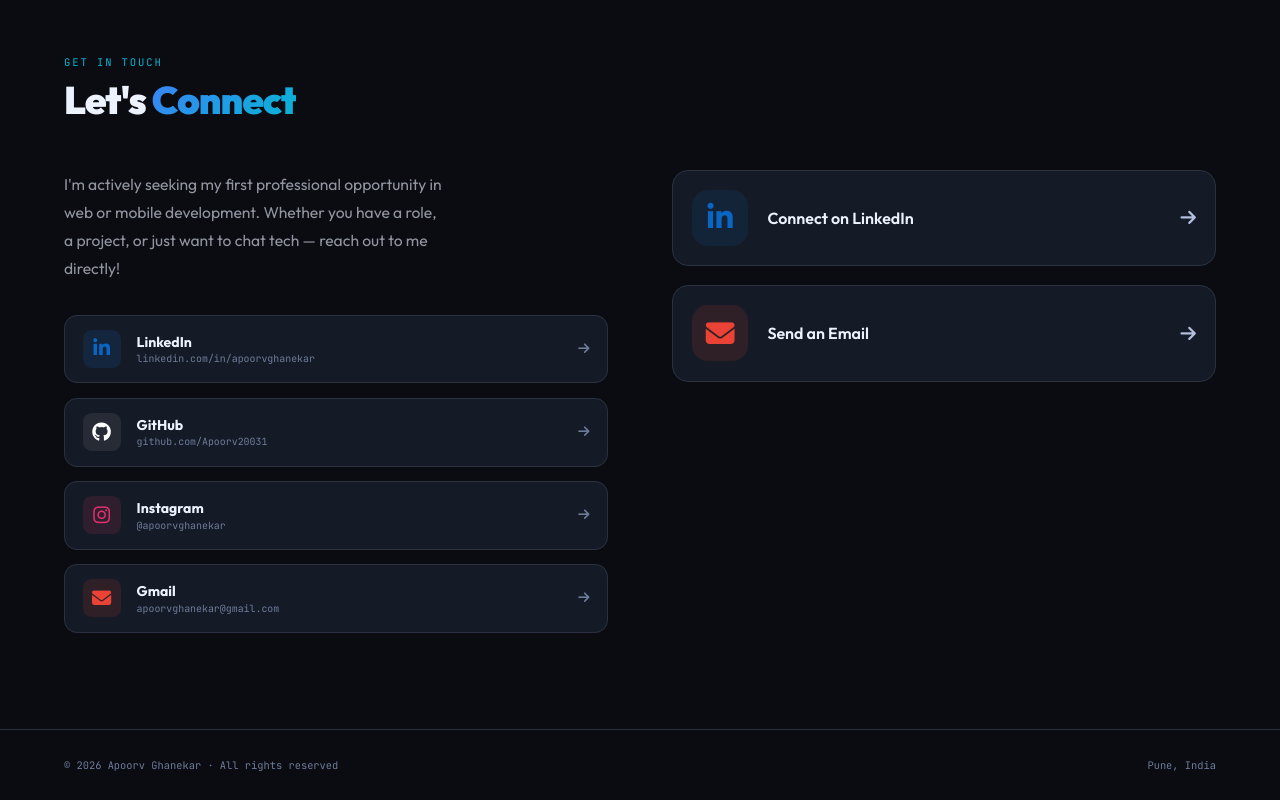
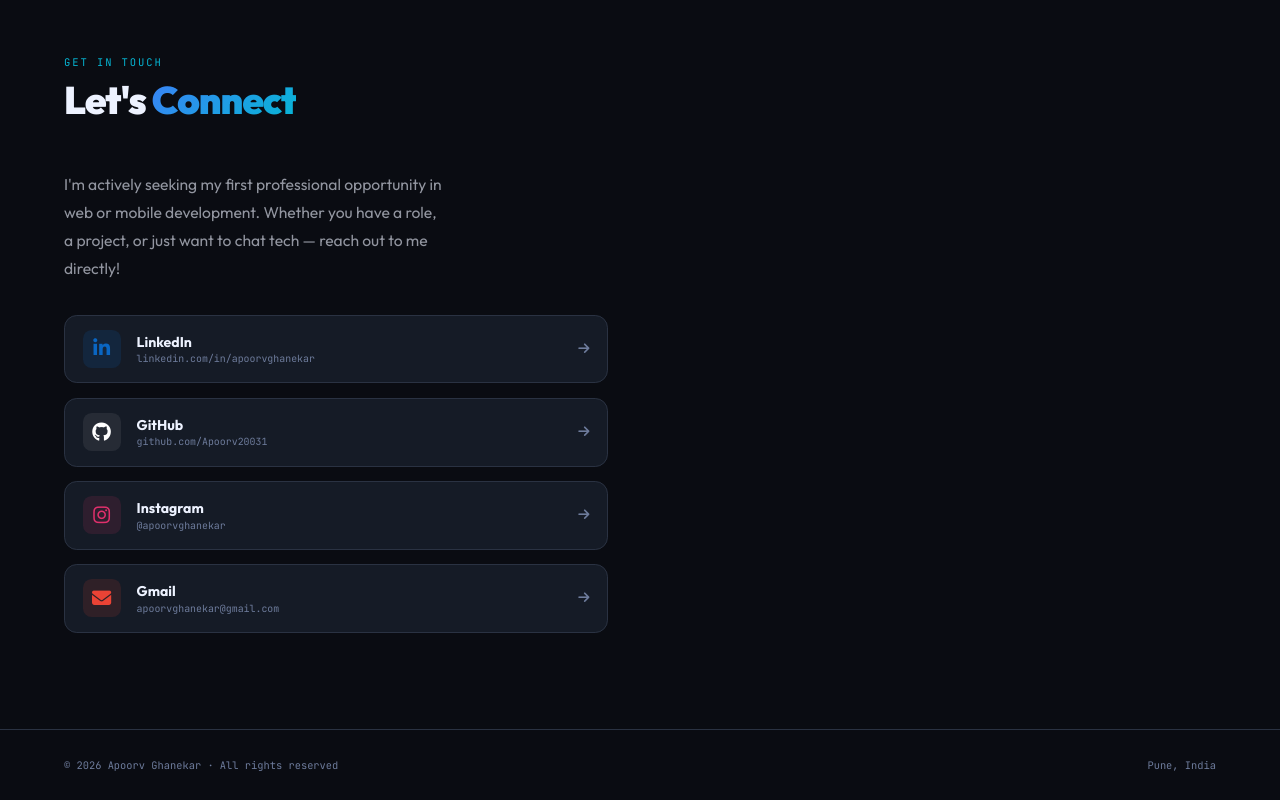
Before and after one commit to Apoorv20031/apoorv-portfolio-, a plain HTML site: page index.html in a window 1280 px wide. Shown: the part 3579-4379 px from the top of the page. Drawn offline with Linux system fonts and the light colour scheme.

Commit message:
Update index.html

```diff
--- a/index.html
+++ b/index.html
@@ -516,10 +516,7 @@ footer{padding:1.75rem 4rem;border-top:1px solid var(--border);display:flex;just
         <a href="mailto:apoorvghanekar@gmail.com" class="social-link"><div class="sicon gm"><i class="fas fa-envelope"></i></div><div class="stext"><div class="sname">Gmail</div><div class="shandle">apoorvghanekar@gmail.com</div></div><i class="fas fa-arrow-right sarrow"></i></a>
       </div>
     </div>
-    <div class="quick-connect reveal d3">
-      <a href="https://linkedin.com/in/apoorvghanekar" target="_blank" class="connect-icon-card"><div class="big-icon linkedin"><i class="fab fa-linkedin-in"></i></div><div class="connect-label">Connect on LinkedIn</div><div class="connect-arrow-icon"><i class="fas fa-arrow-right"></i></div></a>
-      <a href="mailto:apoorvghanekar@gmail.com" class="connect-icon-card"><div class="big-icon gmail"><i class="fas fa-envelope"></i></div><div class="connect-label">Send an Email</div><div class="connect-arrow-icon"><i class="fas fa-arrow-right"></i></div></a>
-    </div>
+
   </div>
 </section>
 
```
